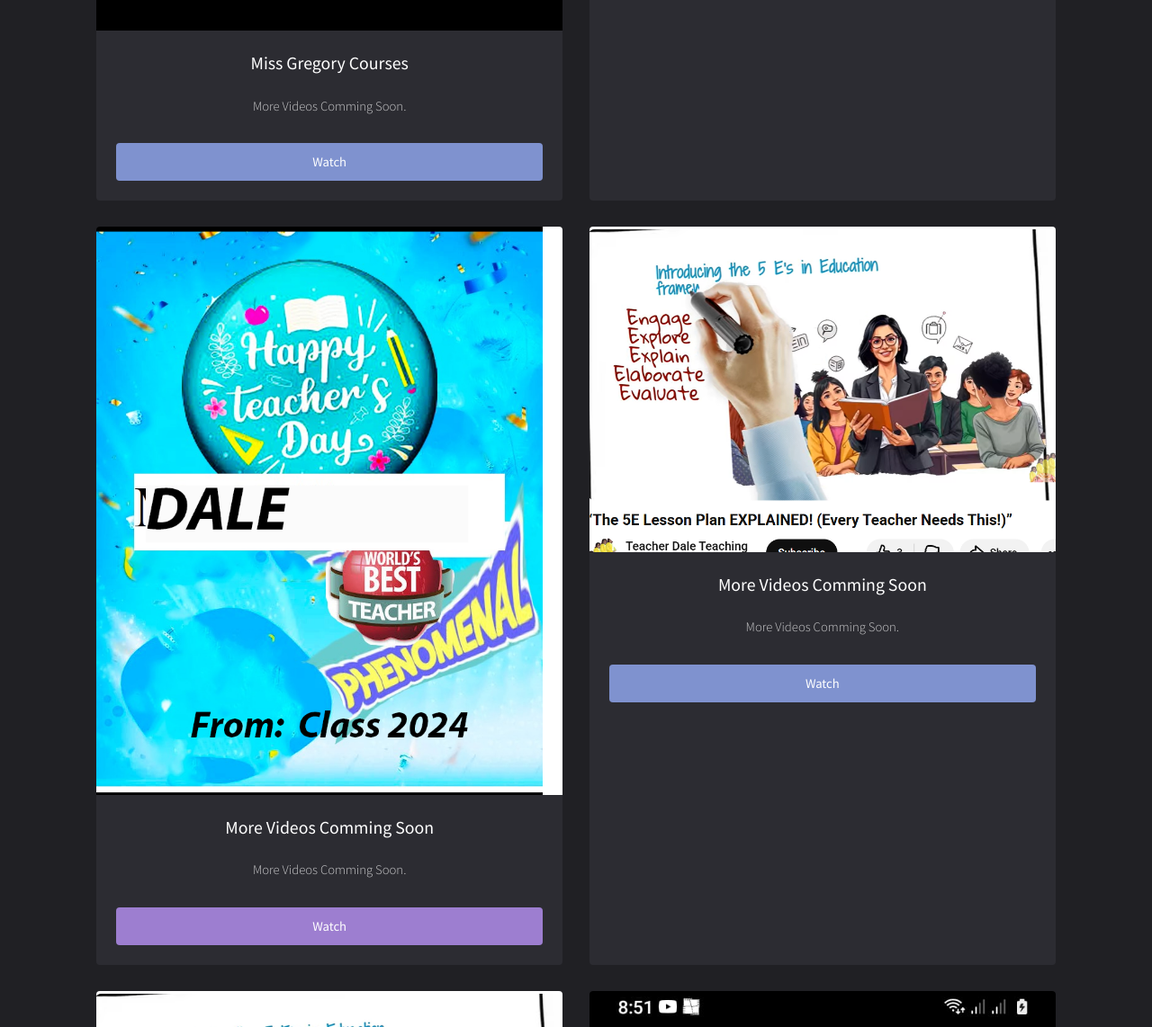
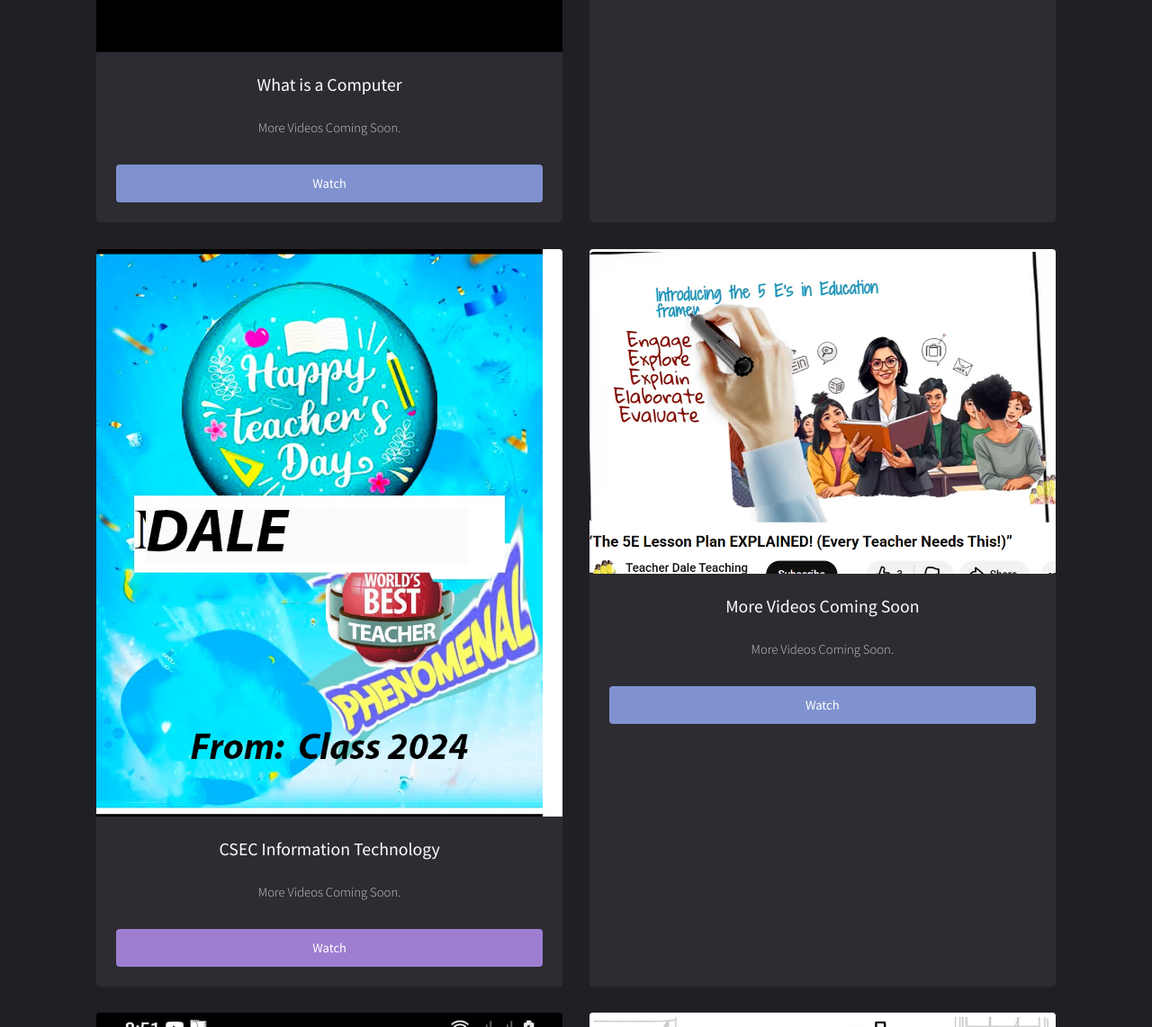
Before and after one commit to MissGregory100/MissGregory100.github.io, a plain HTML site: page index.html in a window 1280 px wide. Shown: the part 5360-6502 px from the top of the page at 90% size. Drawn offline with nearby package versions, Linux system fonts and the light colour scheme.

Commit message:
Update index.html

```diff
--- a/index.html
+++ b/index.html
@@ -631,7 +631,7 @@ function exportPDFAll() {
     </a>
     <div class="inner">
         <h3>Meaning of Education</h3>
-        <p>More Videos Coming Soon.</p>
+        <p>Click for youtube channel: Answering the Question. What is the Meaning of Educationm.</p>
         <a href="https://youtu.be/f1ArLD8wteY" class="button style2 fit" data-poptrox="youtube,800x400">Watch</a>
     </div>
 </div>
@@ -669,11 +669,13 @@ function exportPDFAll() {
 
 
 	<div class="box">
-								<a href="https://youtu.be/v_dvU6S0wbQ" class="image fit"><img src="images/pic01.png" alt="" /></a>
+    <a href="https://youtu.be/LHC5CL5QBE0" class="image fit">
+        <img src="images/pic01.png" alt="" />
+    </a>
     <div class="inner">
-									<h3>Miss Gregory Courses</h3>
-									<p>More Videos Comming Soon.</p>
-									<a href="https://youtu.be/v_dvU6S0wbQ" class="button style2 fit" data-poptrox="youtube,800x400">Watch</a>
+        <h3>What is a Computer</h3>
+        <p>More Videos Coming Soon.</p>
+        <a href="https://youtu.be/LHC5CL5QBE0" class="button style2 fit" data-poptrox="youtube,800x400">Watch</a>
     </div>
 </div>
 
@@ -704,13 +706,14 @@ function exportPDFAll() {
 
 
 
-
 <div class="box">
-								<a href="https://youtu.be/v_dvU6S0wbQ" class="image fit"><img src="images/pic03.png" alt="" /></a>
+    <a href="https://youtu.be/U1EVmTGgCv4" class="image fit">
+        <img src="images/pic03.png" alt="" />
+    </a>
     <div class="inner">
-									<h3>More Videos Comming Soon</h3>
-									<p>More Videos Comming Soon.</p>
-									<a href="https://youtu.be/v_dvU6S0wbQ" class="button style3 fit" data-poptrox="youtube,800x400">Watch</a>
+        <h3>CSEC  Information Technology</h3>
+        <p>More Videos Coming Soon.</p>
+        <a href="https://youtu.be/U1EVmTGgCv4" class="button style3 fit" data-poptrox="youtube,800x400">Watch</a>
     </div>
 </div>
 
@@ -718,14 +721,12 @@ function exportPDFAll() {
 
 
 
-							<div class="box">
-								<a href="https://youtu.be/v_dvU6S0wbQ"class="image fit"><img src="images/pic04.png" alt="" /></a>
-								<div class="inner">
-									<h3>More Videos Comming Soon</h3>
-									<p>More Videos Comming Soon.</p>
-									<a href="https://youtu.be/v_dvU6S0wbQ"class="button style2 fit" data-poptrox="youtube,800x400">Watch</a>
-								</div>
-							</div>
+
+
+
+
+
+
 
 
 
@@ -759,13 +760,19 @@ function exportPDFAll() {
 
 
 						<div class="box">
-								<a href="https://youtu.be/v_dvU6S0wbQ" class="image fit"><img src="images/pic05.jpg" alt="" /></a>
+    <a href="https://youtu.be/XaY6yxTDAa0" class="image fit">
+        <img src="images/pic05.jpg" alt="" />
+    </a>
     <div class="inner">
-									<h3>More Videos Comming Soon</h3>
-									<p>More Videos Comming Soonp>
-									<a href="https://youtu.be/v_dvU6S0wbQ" class="button style3 fit" data-poptrox="youtube,800x400">Watch</a>
+        <h3>More Videos Coming Soon</h3>
+        <p>More Videos Coming Soon.</p>
+        <a href="https://youtu.be/XaY6yxTDAa0" class="button style3 fit" data-poptrox="youtube,800x400">Watch</a>
     </div>
 </div>
+
+
+
+
 
 							<div class="box">
 								<a href="https://youtu.be/v_dvU6S0wbQ" class="image fit"><img src="images/pic06.png" alt="" /></a>
```
Lines whose indentation alone changed are shown as unchanged.
